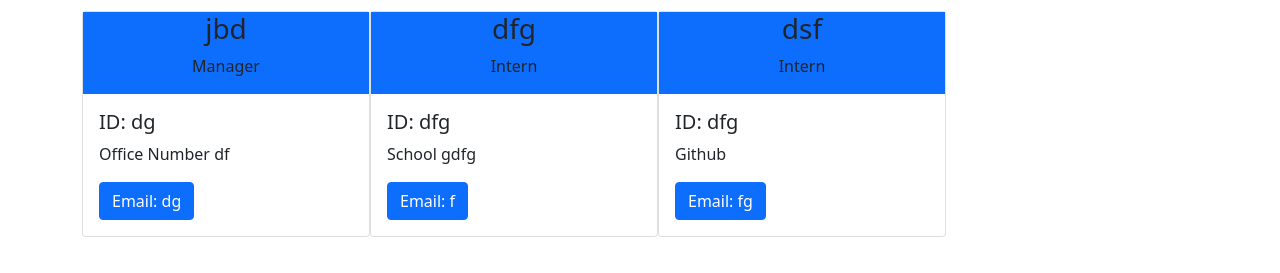
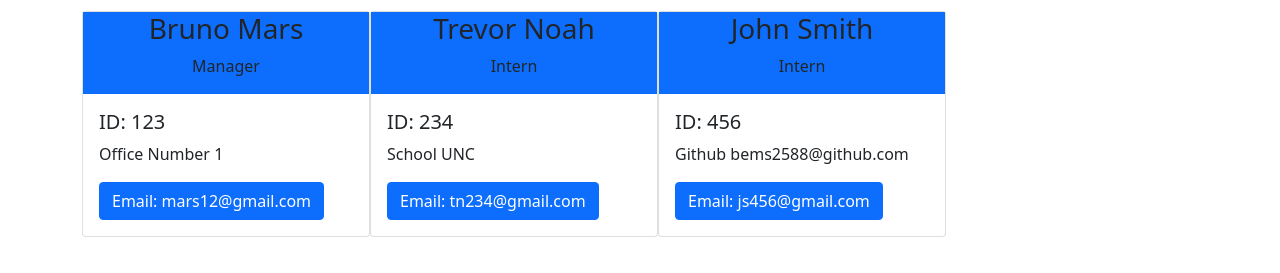
Before and after one commit to bems2588/profile-gen, a website: page index.html in a window 1280 px wide. Shown: the part 53-326 px from the top of the page. Drawn offline with nearby package versions, Linux system fonts and the light colour scheme.

Commit message:
add readme

```diff
--- a/index.html
+++ b/index.html
@@ -17,33 +17,33 @@
        <main class="d-flex flex-wrap container mt-2 pt-2">
        <div class="card" style="width: 18rem;">
     <div class="text-center bg-primary">
-    <h3>jbd</h3>
+    <h3>Bruno Mars</h3>
     <p>Manager</p>
     </div>
     <div class="card-body">
-      <h5 class="card-title">ID: dg</h5>
-      <p class="card-text">Office Number df</p>
-      <a href="mailto:dg" class="btn btn-primary">Email: dg</a>
+      <h5 class="card-title">ID: 123</h5>
+      <p class="card-text">Office Number 1</p>
+      <a href="mailto:mars12@gmail.com" class="btn btn-primary">Email: mars12@gmail.com</a>
     </div>
   </div><div class="card" style="width: 18rem;">
     <div class="text-center bg-primary">
-    <h3>dfg</h3>
+    <h3>Trevor Noah</h3>
     <p>Intern</p>
     </div>
     <div class="card-body">
-      <h5 class="card-title">ID: dfg</h5>
-      <p class="card-text">School gdfg</p>
-      <a href="mailto:f" class="btn btn-primary">Email: f</a>
+      <h5 class="card-title">ID: 234</h5>
+      <p class="card-text">School UNC</p>
+      <a href="mailto:tn234@gmail.com" class="btn btn-primary">Email: tn234@gmail.com</a>
     </div>
   </div><div class="card" style="width: 18rem;">
     <div class="text-center bg-primary">
-    <h3>dsf</h3>
+    <h3>John Smith</h3>
     <p>Intern</p>
     </div>
     <div class="card-body">
-      <h5 class="card-title">ID: dfg</h5>
-      <p class="card-text">Github </p>
-      <a href="mailto:fg" class="btn btn-primary">Email: fg</a>
+      <h5 class="card-title">ID: 456</h5>
+      <p class="card-text">Github bems2588@github.com</p>
+      <a href="mailto:js456@gmail.com" class="btn btn-primary">Email: js456@gmail.com</a>
     </div>
   </div>
        </main>
```
Also changed, not shown: README.md.
